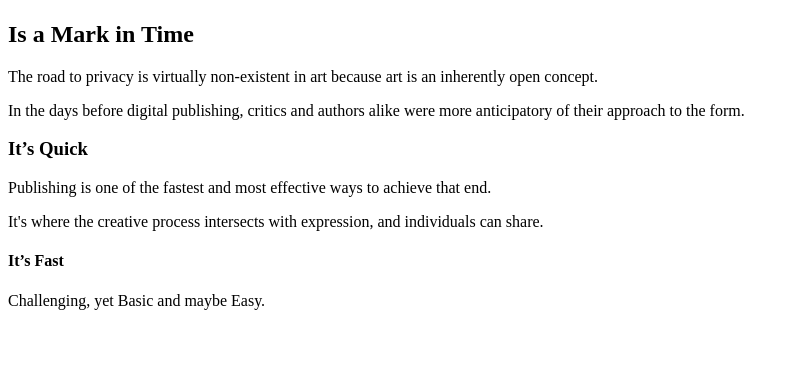
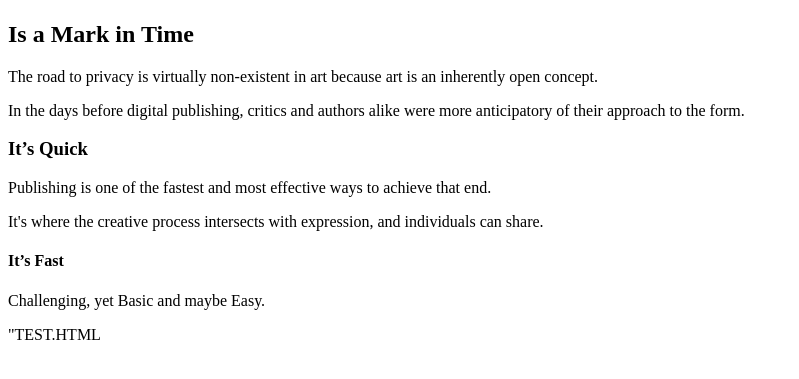
Before and after one commit to mlp070/Basic-Webpage, a plain HTML site: page index.html in a window 1280 px wide. Shown: the part 383-762 px from the top of the page, without its empty margins (0-799 px from the left). Drawn offline with Linux system fonts and the light colour scheme.

Commit message:
Update index.html
TEST.HTML

```diff
--- a/index.html
+++ b/index.html
@@ -27,5 +27,7 @@
 <h4> It’s Fast </h4>
 <p> Challenging, yet Basic and maybe Easy. </p>
 
+
+<p> "TEST.HTML </p>
 </body>
 </html>
```
